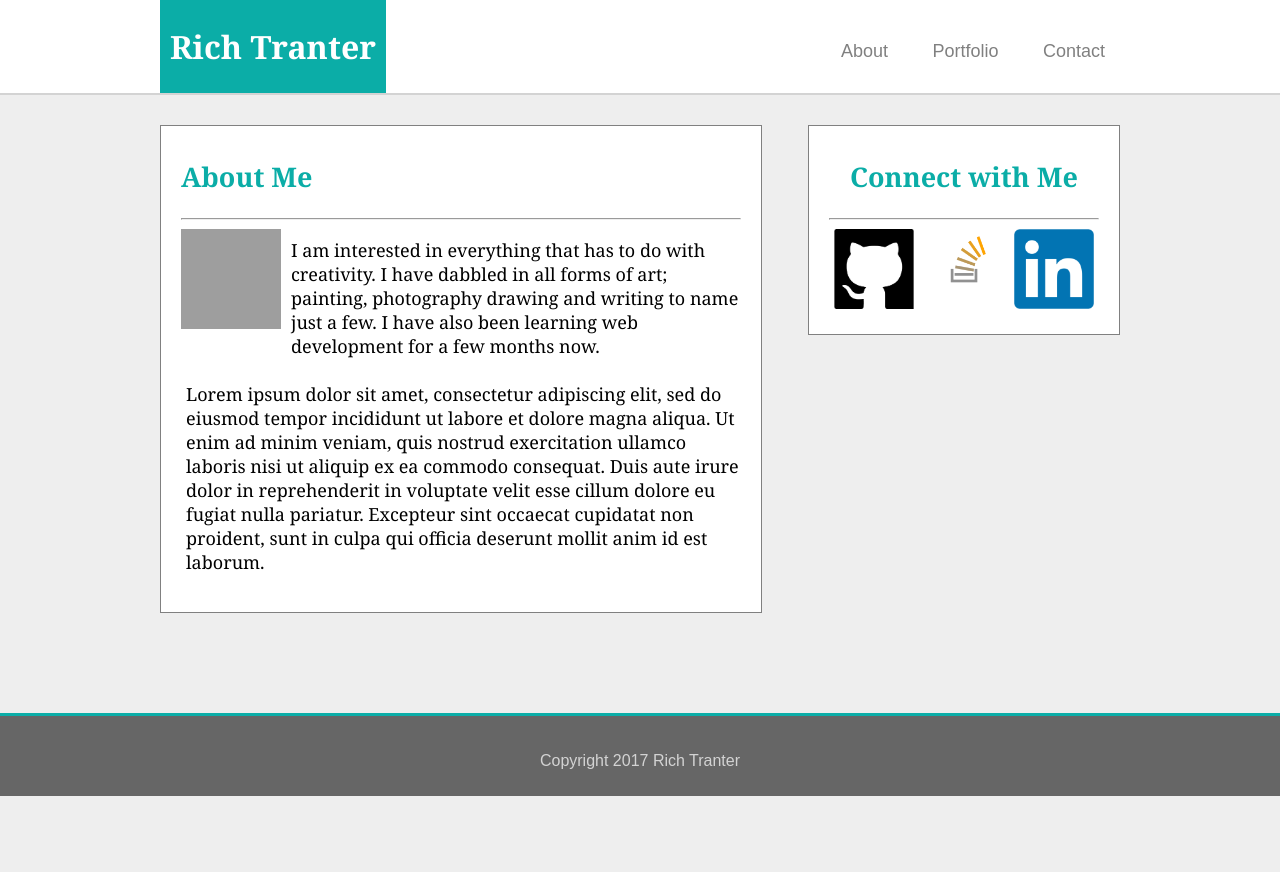
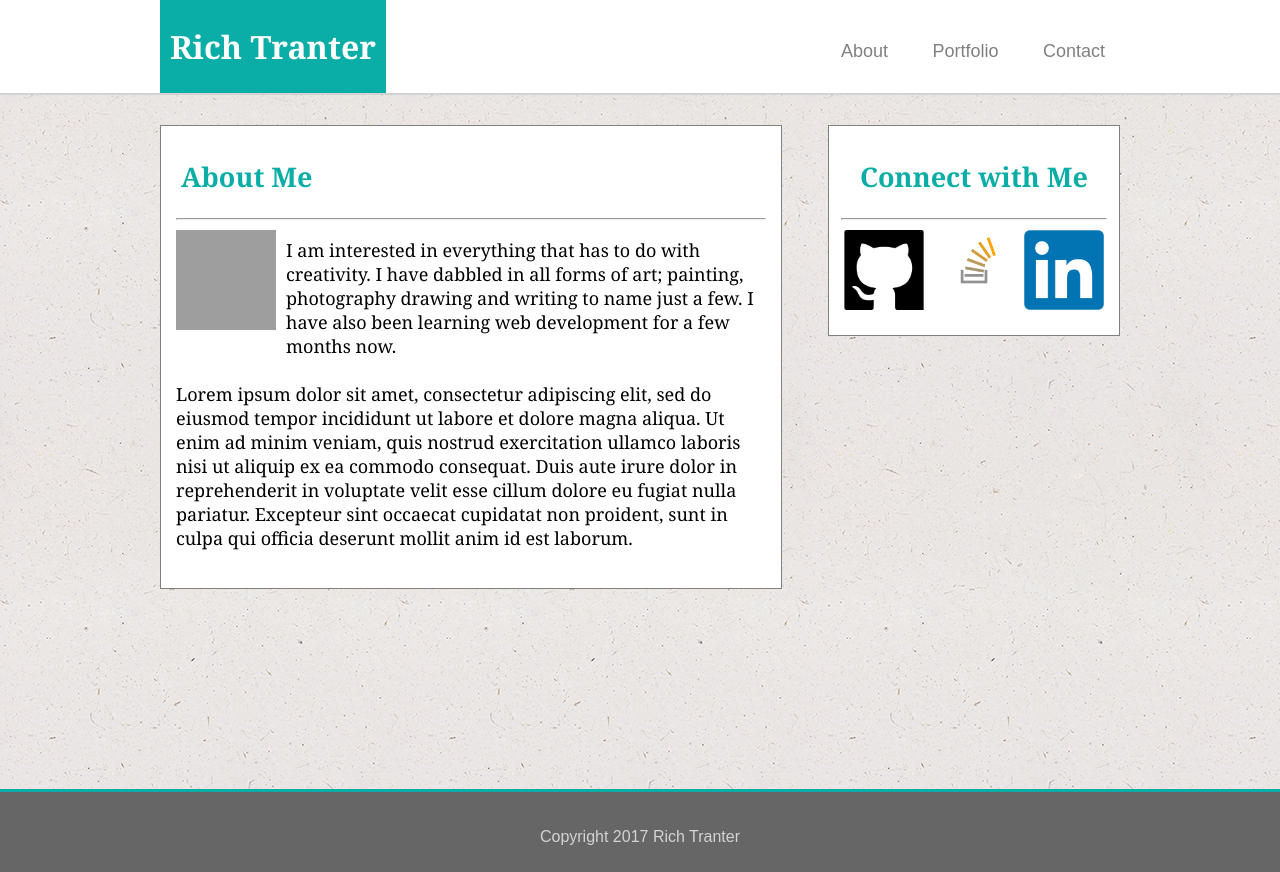
Before and after one commit to Richt2566/Basic-Portfolio, a plain HTML site: page index.html in a window 1280 px wide. Before the commit the page ends 800 px from the top, so only its background shows below. Drawn offline with Linux system fonts and the light colour scheme; grey boxes are pictures that could not be loaded.

Commit message:
okay it has to be done

```diff
--- a/assets/css/style.css
+++ b/assets/css/style.css
@@ -1,8 +1,9 @@
 /* Includes Everything */
 body {
 	font-family: 'Arial', 'Helvetica Neue', Helvetica, sans-serif;
-	background-color: rgb(238,238,238);
 	margin: auto;
+	background-image: url("../images/ep_naturalwhite.png");
+	height: 100%;
 }
 
 /* Header - Nav */
@@ -62,12 +63,12 @@ a:visited {
 /* About Me */
 section {
 	font-family: 'Georgia', Times, Times New Roman, serif;
-	width: 560px;
+	width: 600px;
 	background-color: white;
-	padding: 10px 20px 20px 20px;
+	padding: 10px 10px 20px 10px;
 	font-size: 18px;
 	border: 1px solid grey;
-	margin: 10px -500px 100px 0px;
+	margin: 10px -500px 200px 0px;
 	float: left;
 	min-height: 100%;
 }
@@ -78,16 +79,22 @@ section p {
 
 section h1 {
 	color: rgb(11,173,167);
+	margin-left: 10px;
 }
 
 .rich-photo {
 	float: left;
-	margin: 0px 10px 10px 0px;
+	margin: 0px 10px 10px 5px;
+}
+
+hr {
+	margin-bottom: 10px;
+	width: 98%;
 }
 
 /* Contact */
 input {
-	width: 100%;
+	width: 95%;
 }
 
 input:focus::-webkit-input-placeholder {
@@ -155,16 +162,8 @@ input:focus::-webkit-input-placeholder {
 	margin-right: 5px;
 }
 
-.link1, .link2, .link3 {
-
-}
-
 /* Footer */
 footer {
-	position: relative;
-  	right: 0;
-  	bottom: 0;
-  	left: 0;
 	color: lightgrey;
 	clear: both;
 	display: block;
```
Also changed, not shown: index.html (+1 -0 lines), assets/images/ep_naturalwhite.png (added), 3 other files.
